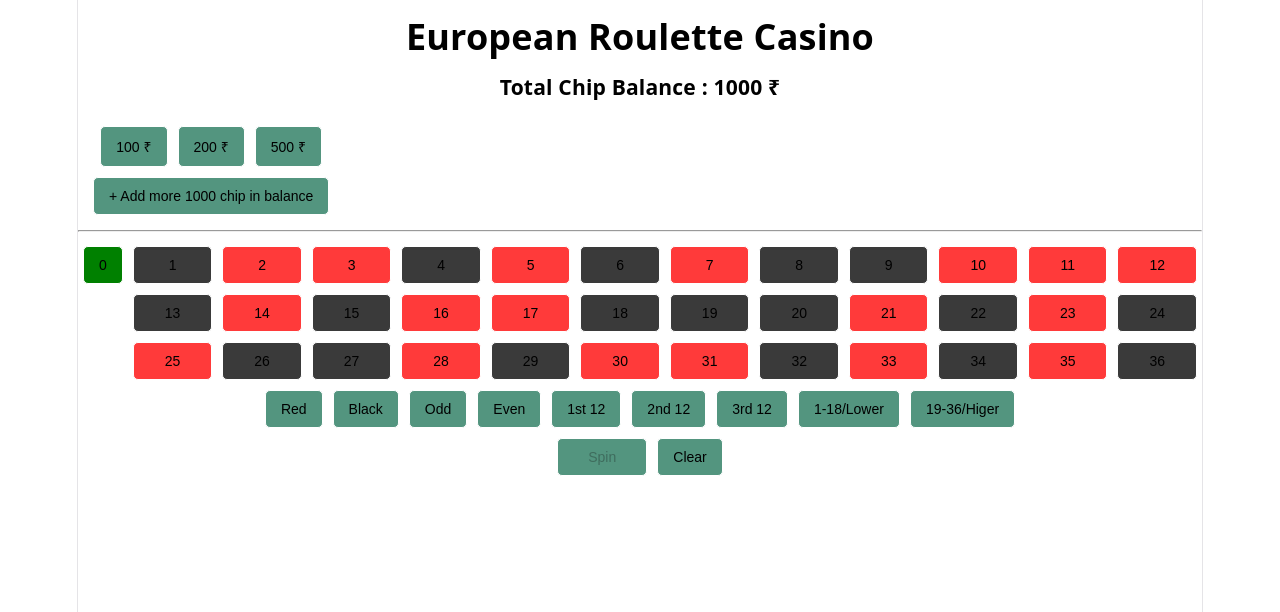
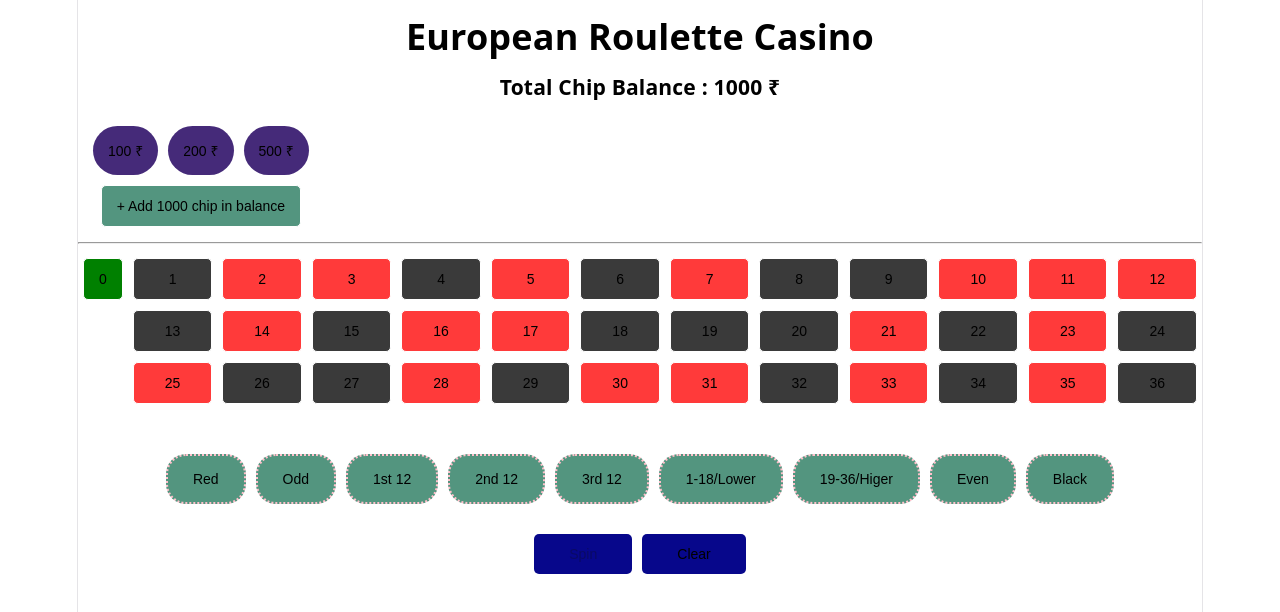
Before and after one commit to Prachiii1203/European-Roulette-, a React (Vite) app: page / in a window 1280 px wide. Shown: the top 612 px of the page. Built offline with nearby package versions, Linux system fonts and the light colour scheme.

Commit message:
fixed buttons and add little css

```diff
--- a/src/App.jsx
+++ b/src/App.jsx
@@ -1,28 +1,28 @@
 import { useState } from "react";
 
 function App() {
-  const [totalAmt, setTotalAmt] = useState(1000);
   const wheelNumbers = [];
   const Bet_type = [
     "Red",
-    "Black",
     "Odd",
-    "Even",
     "1st 12",
     "2nd 12",
     "3rd 12",
     "1-18/Lower",
     "19-36/Higer",
+    "Even",
+    "Black",
   ];
   const chipAmt = [100, 200, 500];
+  const RED_NUM = [
+    2, 3, 5, 7, 10, 11, 12, 14, 16, 17, 21, 23, 25, 28, 30, 31, 33, 35,
+  ];
+  const [totalAmt, setTotalAmt] = useState(1000);
   const [spinResult, setSpinResult] = useState(null);
   const [selectedBet, setSelectedBet] = useState("");
   const [msg, setMsg] = useState("");
   const [singlebet, setSinglebet] = useState(null);
   const [UserChipAmt, SetUserChipAmt] = useState(null);
-  const RED_NUM = [
-    2, 3, 5, 7, 10, 11, 12, 14, 16, 17, 21, 23, 25, 28, 30, 31, 33, 35,
-  ];
 
   for (let i = 1; i <= 36; i++) {
     wheelNumbers.push(i);
@@ -39,7 +39,8 @@ function App() {
     if (totalAmt < UserChipAmt) {
       return alert("You don't have sufficient balance");
     }
-    let val = Math.floor(Math.random() * wheelNumbers.length + 1);
+
+    let val = Math.floor(Math.random() * (wheelNumbers.length + 1));
     setSpinResult(val);
 
     switch (selectedBet) {
@@ -71,7 +72,7 @@ function App() {
         countBetAmt(val > 18 && val <= 36);
         break;
       case "single Bet":
-        countBetAmt(singlebet === Number(val), 35);
+        countBetAmt(singlebet === Number(val), 36);
         // setSinglebet(null);
         break;
       default:
@@ -109,13 +110,12 @@ function App() {
     <>
       <div>
         <h1>European Roulette Casino</h1>
-        <div>
-          <h3>Total Chip Balance : {totalAmt} ₹</h3>
-        </div>
+        <h3>Total Chip Balance : {totalAmt} ₹</h3>
         <div className="chipInfo">
           <div className="divChip">
             {chipAmt.map((chip, index) => (
               <button
+                id="chipbtn"
                 key={index}
                 onClick={(e) => {
                   SetUserChipAmt(Number(e.target.value));
@@ -134,7 +134,7 @@ function App() {
                 return;
               }}
             >
-              + Add more 1000 chip in balance
+              + Add 1000 chip in balance
             </button>
           </div>
           <div className="chipData">
@@ -189,7 +189,9 @@ function App() {
         >
           Spin
         </button>
-        <button onClick={clrVal}>Clear</button>
+        <button onClick={clrVal} id="clrbtn">
+          Clear
+        </button>
         <br />
 
         <div className={spinResult ? "resultDiv" : "NoresultDiv"}>
--- a/src/index.css
+++ b/src/index.css
@@ -64,7 +64,7 @@ body {
 
 button {
   margin: 5px;
-  padding: 10px 15px;
+  padding: 12px 15px;
   background-color: #1e7457c2;
   outline: none;
   border: 1px solid white;
@@ -88,8 +88,16 @@ button {
   justify-content: center;
 }
 
-.spinbtn {
-  padding: 10px 30px;
+.spinbtn, #clrbtn {
+  padding: 12px 35px;
+  background-color: rgb(7, 7, 139);
+  transition: 0.5s;
+  outline: none;
+  border: none;
+}
+
+.spinbtn:hover {
+  transform: translateY(-3px);
 }
 
 .chipInfo {
@@ -168,3 +176,30 @@ button {
 .blackbtn {
   background-color: rgba(0, 0, 0, 0.774);
 }
+
+.betTypes {
+  margin: 40px 50px 20px 50px;
+}
+
+.betTypes button {
+  /* background-color: p; */
+  padding: 15px 25px;
+  border: 2px dotted pink;
+  border-radius: 20px;
+}
+
+button:hover {
+  background-color: brown;
+}
+
+#chipbtn {
+  background-color: rgb(69, 42, 121);
+  padding: 15px;
+  border-radius: 30px;
+  /* outline: none; */
+  border: none;
+}
+
+#chipbtn:hover {
+  background-color: brown;
+}
```
